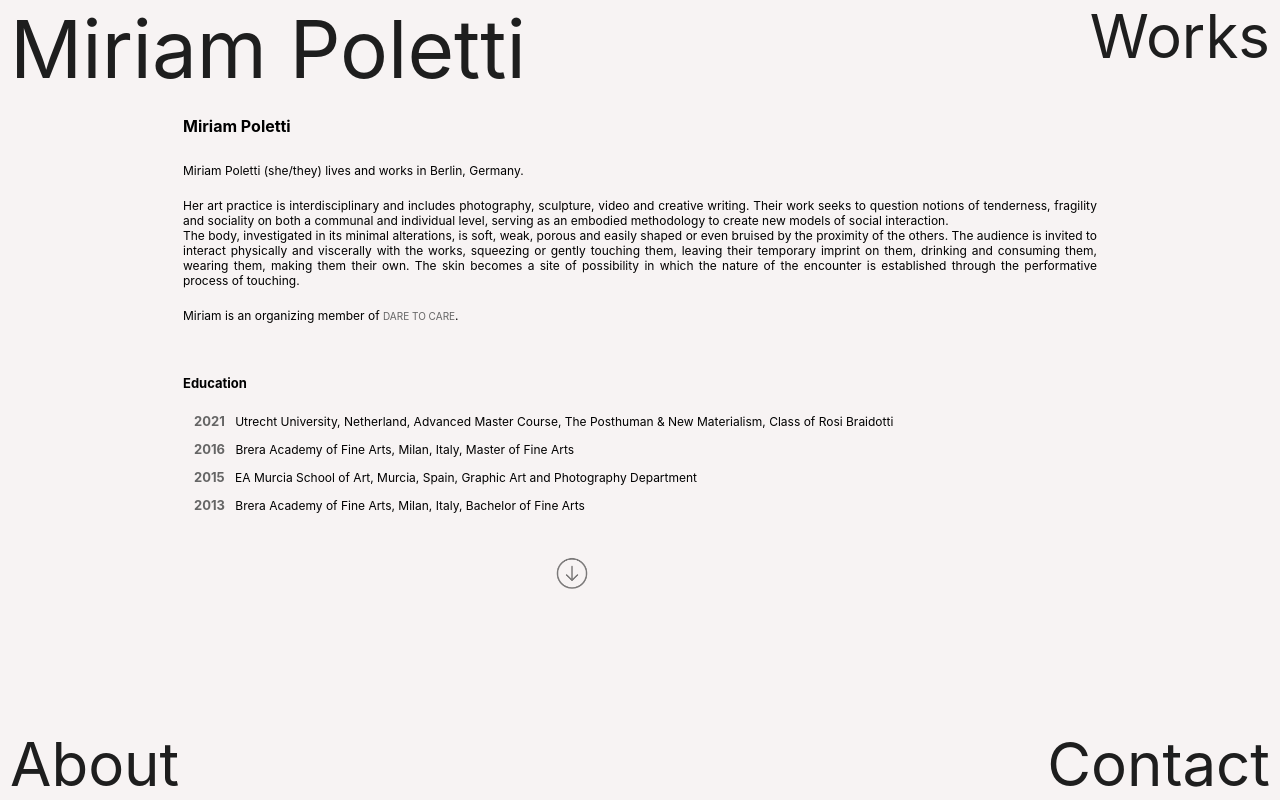
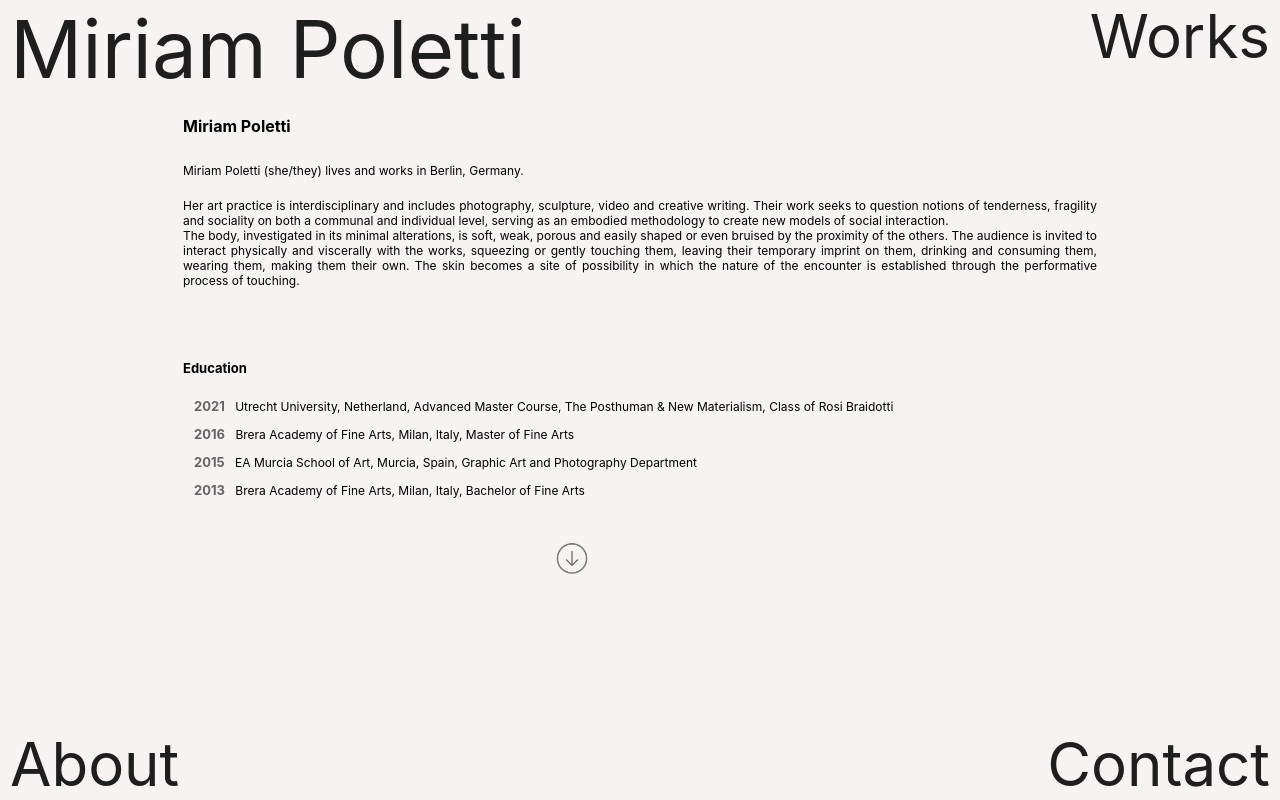
Before and after one commit to miriam-plt/portfolio, a React (Create React App) app: page /about in a window 1280 px wide. Built offline with nearby package versions, Linux system fonts and the light colour scheme; the HTML template or start-up script is replaced by a standard one; a web font is replaced by a local one.

Commit message:
update about page

```diff
--- a/src/Pages/About/index.js
+++ b/src/Pages/About/index.js
@@ -49,7 +49,6 @@ const About = () => {
                     imprint on them, drinking and consuming them, wearing them, making them their own.
                     The skin becomes a site of possibility in which the nature of the encounter is established through the performative process of touching.</h6>
                     <br />
-                    <h6>Miriam is an organizing member of <a href="https://dare-to-care.art/" target="_blank" rel="noreferrer"> DARE TO CARE</a>.</h6>
                     <br />
 
                 </div>
```
